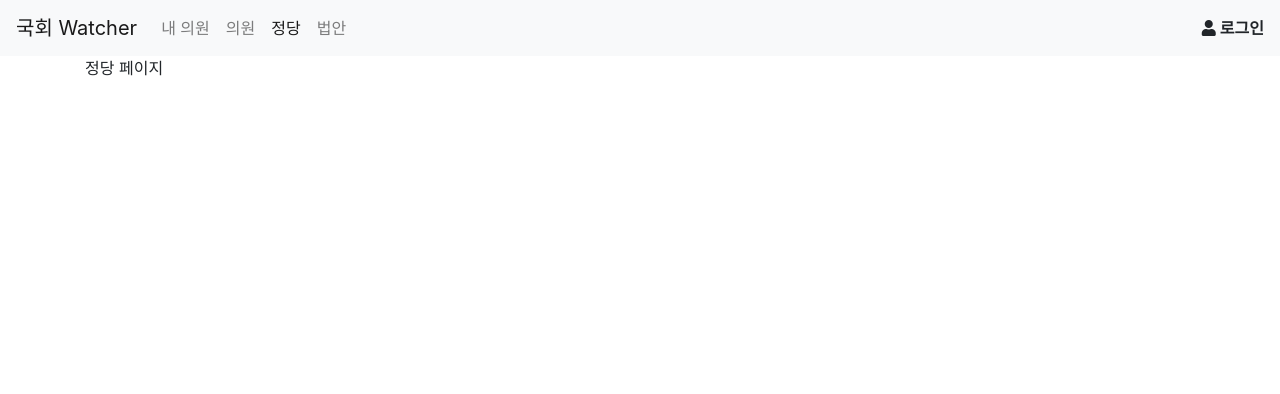
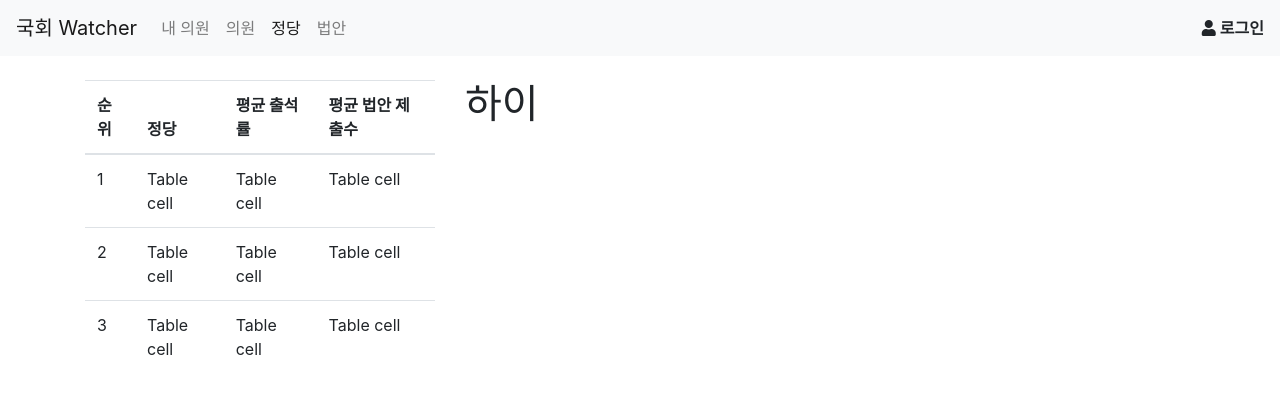
Before and after one commit to feynubrick/client-naw, a React (Create React App) app: page /party in a window 1280 px wide. Shown: the top 394 px of the page. Built offline with nearby package versions, Linux system fonts and the light colour scheme.

Commit message:
create PartyRankingList

```diff
--- a/src/App.jsx
+++ b/src/App.jsx
@@ -10,7 +10,7 @@ class App extends Component {
     return (
       <div>
         <Menu />
-        <Container>
+        <Container className="mt-4">
           <Switch>
             <Route exact path="/" />
             <Route path="/mymna" component={MyMNA} />
--- /dev/null
+++ b/src/components/PartyRankingList.jsx
@@ -0,0 +1,38 @@
+import React from "react";
+import { Table } from "react-bootstrap";
+const PartyRankingList = () => {
+  return (
+    <Table responsive>
+      <thead>
+        <tr>
+          <th>순위</th>
+          <th>정당</th>
+          <th>평균 출석률</th>
+          <th>평균 법안 제출수</th>
+        </tr>
+      </thead>
+      <tbody>
+        <tr>
+          <td>1</td>
+          <td>Table cell</td>
+          <td>Table cell</td>
+          <td>Table cell</td>
+        </tr>
+        <tr>
+          <td>2</td>
+          <td>Table cell</td>
+          <td>Table cell</td>
+          <td>Table cell</td>
+        </tr>
+        <tr>
+          <td>3</td>
+          <td>Table cell</td>
+          <td>Table cell</td>
+          <td>Table cell</td>
+        </tr>
+      </tbody>
+    </Table>
+  );
+};
+
+export default PartyRankingList;
--- /dev/null
+++ b/src/containers/PartyContainer.jsx
@@ -0,0 +1,19 @@
+import React, { Component } from "react";
+import { Col, Row } from "react-bootstrap";
+import PartyRankingList from "../components/PartyRankingList";
+
+class PartyContainer extends Component {
+  render() {
+    return (
+      <Row>
+        <Col md={4}>
+          <PartyRankingList />
+        </Col>
+        <Col md={8}>
+          <h1>하이</h1>
+        </Col>
+      </Row>
+    );
+  }
+}
+export default PartyContainer;
--- a/src/pages/Party.jsx
+++ b/src/pages/Party.jsx
@@ -1,7 +1,7 @@
 import React from "react";
-
+import PartyContainer from "../containers/PartyContainer";
 const Party = () => {
-  return <div>정당 페이지</div>;
+  return <PartyContainer />;
 };
 
 export default Party;
```
